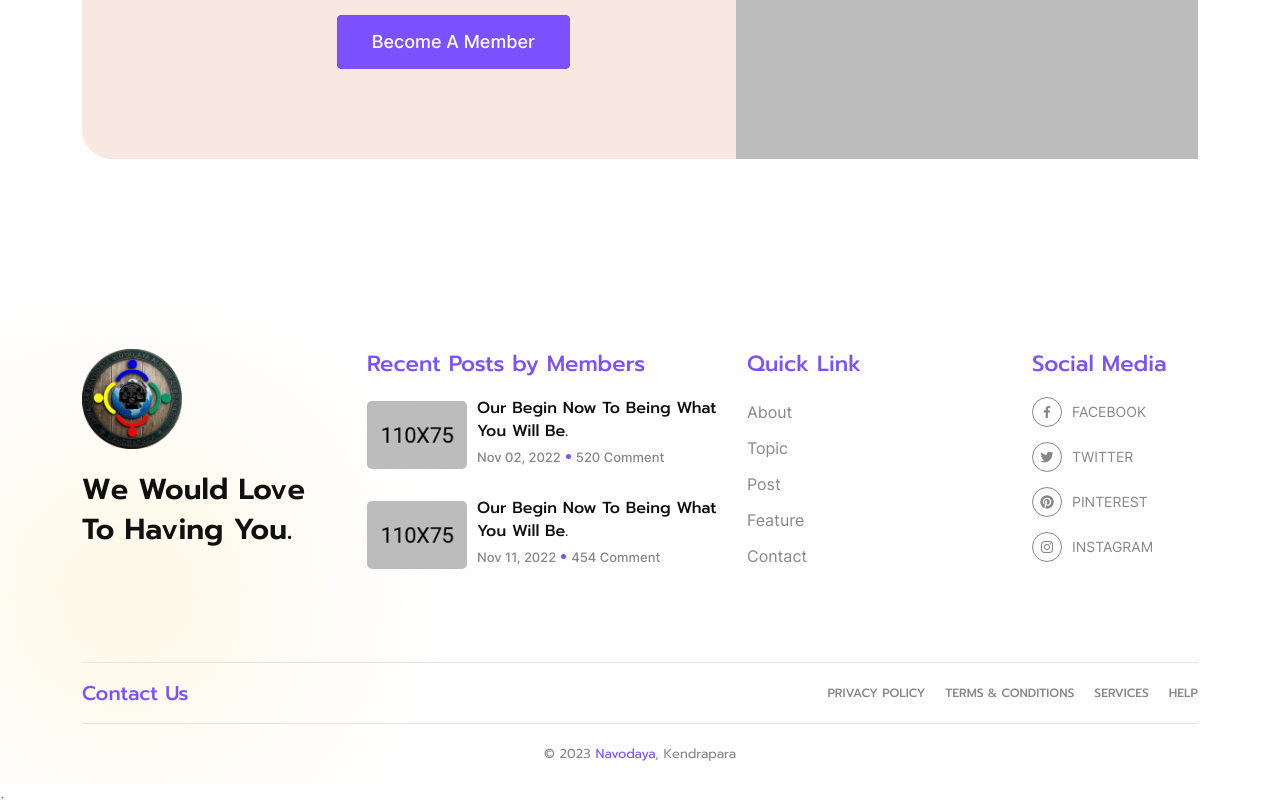
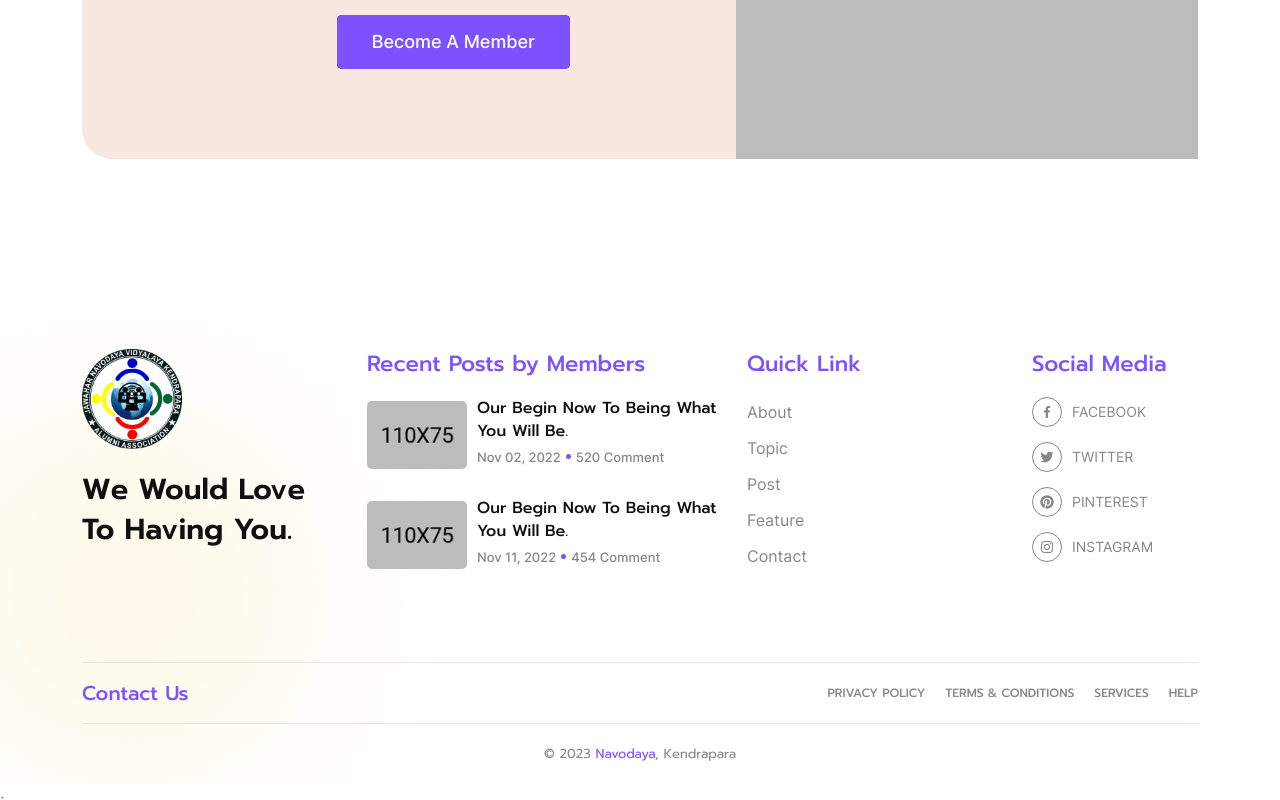
Before and after one commit to subhranshuchoudhury/JNVKAA-FE, a Next.js app: page / in a window 1280 px wide. Shown: the part 4742-5542 px from the top of the page. Built offline with nearby package versions, Linux system fonts and the light colour scheme.

Commit message:
logo changed

```diff
--- a/src/components/footer/Footer1.jsx
+++ b/src/components/footer/Footer1.jsx
@@ -12,7 +12,7 @@
             <div className="footer-info">
               <Link legacyBehavior href="/">
                 <a className="footer-logo">
-                  <img width={100} src="assets/images/logo/jnvkaa-logo.png" alt="image" />
+                  <img width={100} src="assets/images/logo/jnvkaa-logo2.png" alt="image" />
                 </a>
               </Link>
               <h3>We Would Love To Having You.</h3>
--- a/src/components/home1/Header.jsx
+++ b/src/components/home1/Header.jsx
@@ -64,7 +64,7 @@
                   className="img-fluid"
                   width={40}
                   height={40}
-                  src="assets/images/logo/jnvkaa-logo.png"
+                  src="assets/images/logo/jnvkaa-logo2.png"
                 />
               </a>
             </Link>
@@ -80,7 +80,7 @@
                       alt="image"
                       className="img-fluid"
                       width={40}
-                      src="assets/images/logo/jnvkaa-logo.png"
+                      src="assets/images/logo/jnvkaa-logo2.png"
                     />
                   </a>
                 </Link>
--- a/src/components/layout/CommonHeader.jsx
+++ b/src/components/layout/CommonHeader.jsx
@@ -63,7 +63,7 @@
                   alt="image"
                   className="img-fluid"
                   width={60}
-                  src="assets/images/logo/jnvkaa-logo.png"
+                  src="assets/images/logo/jnvkaa-logo2.png"
                 />
               </a>
             </Link>
@@ -79,7 +79,7 @@
                       alt="image"
                       className="img-fluid"
                       width={50}
-                      src="assets/images/logo/jnvkaa-logo.png"
+                      src="assets/images/logo/jnvkaa-logo2.png"
                     />
                   </a>
                 </Link>
--- a/src/components/layout/MainLayout.jsx
+++ b/src/components/layout/MainLayout.jsx
@@ -64,7 +64,7 @@
         <title>Navodaya - The institute of dreamers.</title>
         <meta name="description" content="A media platform for Alumnus." />
         <meta name="viewport" content="width=device-width, initial-scale=1" />
-        <link rel="icon" href="assets/images/logo/jnvkaa-logo.png" />
+        <link rel="icon" href="assets/images/logo/jnvkaa-logo2.png" />
       </Head>
       <Topbar />
       <RightSideBar state={state} dispatch={dispatch} />
--- a/src/pages/_app.js
+++ b/src/pages/_app.js
@@ -32,7 +32,7 @@
         </title>
         <meta name="description" content="Generated by create next app" />
         <meta name="viewport" content="width=device-width, initial-scale=1" />
-        <link rel="icon" href="assets/images/logo/jnvkaa-logo.png" />
+        <link rel="icon" href="assets/images/logo/jnvkaa-logo2.png" />
       </Head>
       <Component {...pageProps} />;
       <SmoothPageScroll />
```
